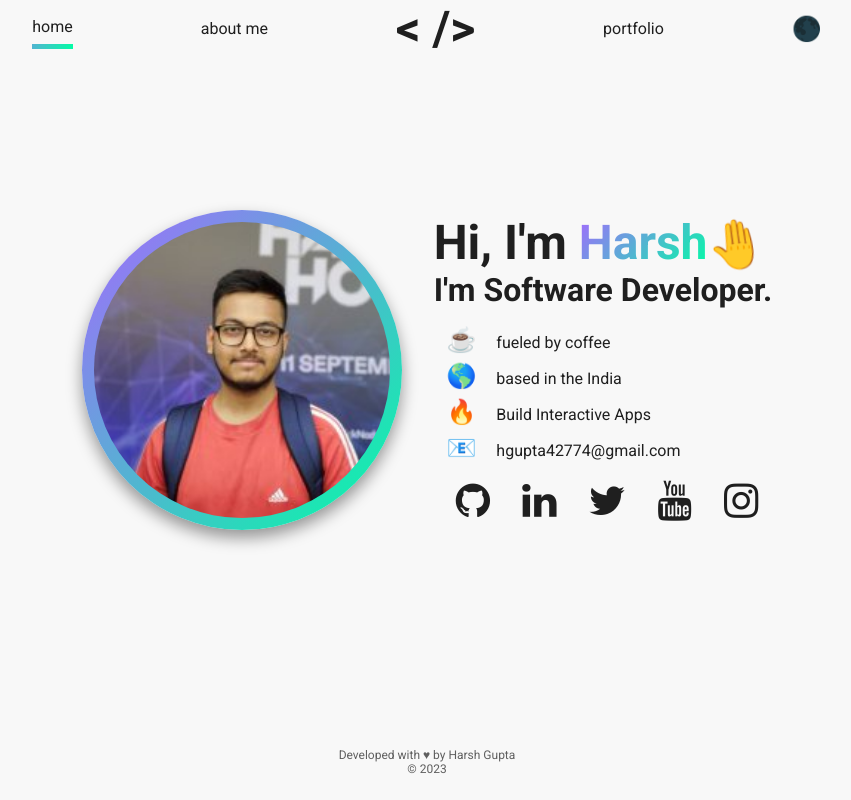
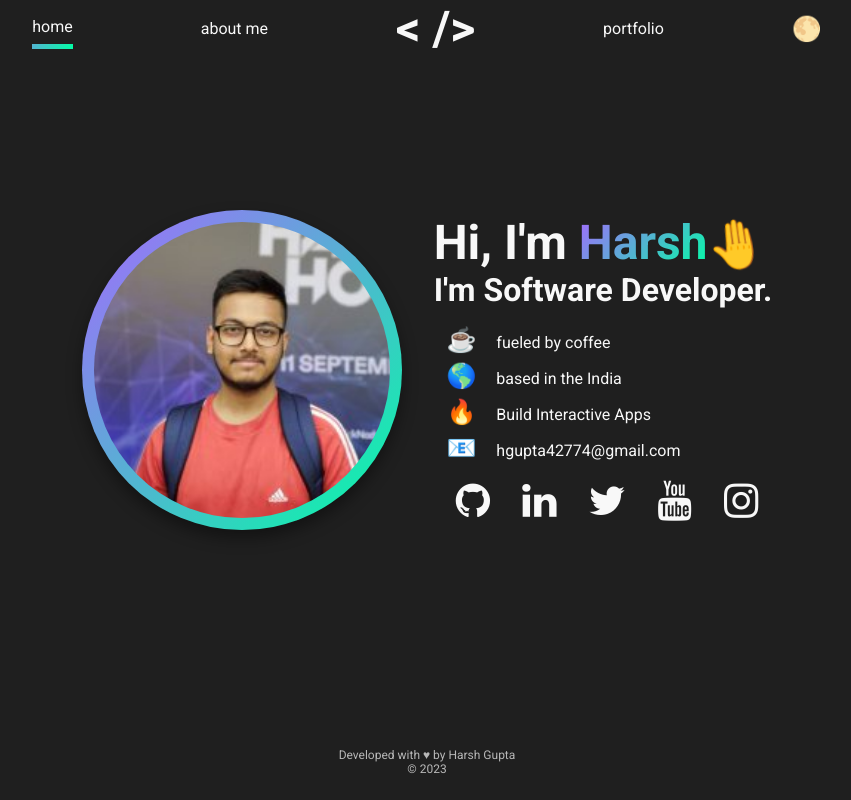
Before and after one commit to harshgupta20/me, a React (Create React App) app: page / in a window 1280 px wide. Shown: the whole page, without its empty margins (213-1064 px from the left). Built offline with nearby package versions, Linux system fonts and the light colour scheme; the HTML template or start-up script is replaced by a standard one.

Commit message:
Dark mode true

```diff
--- a/src/components/BaseLayout.js
+++ b/src/components/BaseLayout.js
@@ -8,7 +8,7 @@
 import {Box, Grid} from "@mui/material";
 
 export default function BaseLayout() {
-   let [darkMode, setDarkMode] = useState(false);
+   let [darkMode, setDarkMode] = useState(true);
 
    function handleToggleDarkMode() {
       let oppositeOfCurrentDarkMode = !darkMode
```
